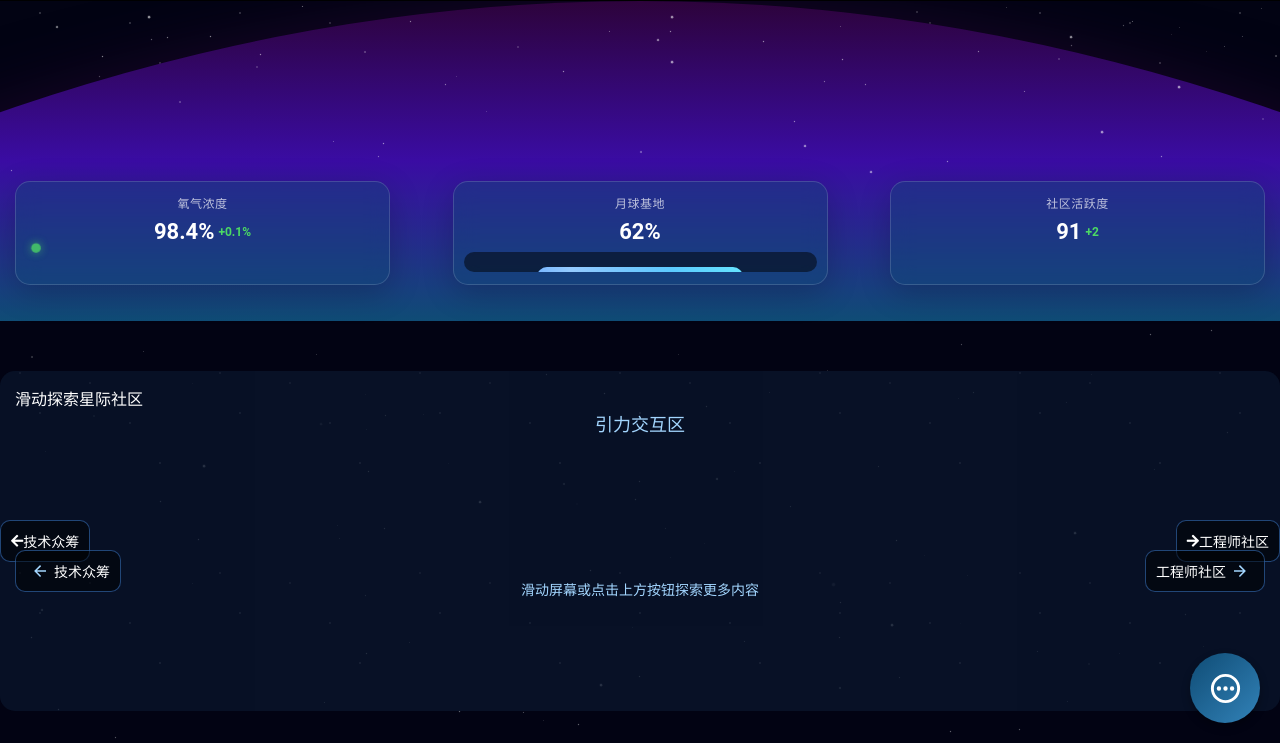
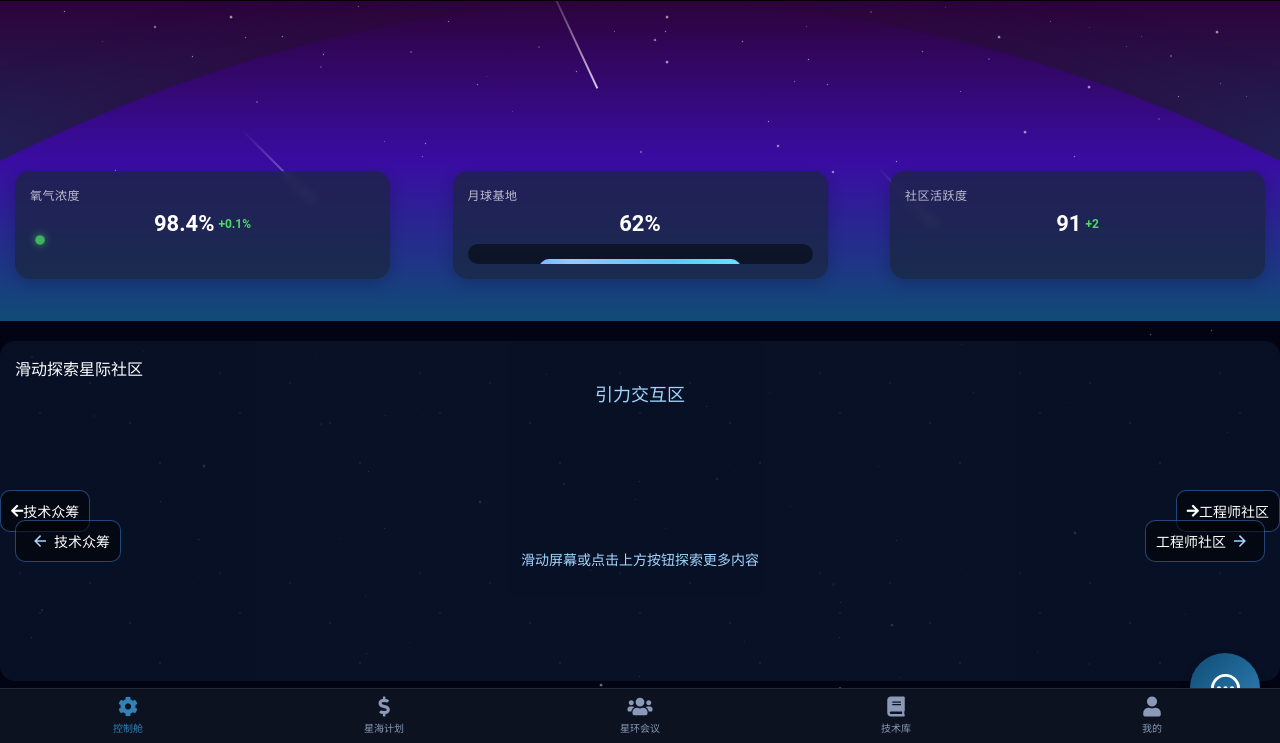
Before and after one commit to Bai2025311/nexusorbital-website, a website: page nexusorbital-mobile-replica.html in a window 1280 px wide. Shown: the part 57-800 px from the top of the page. Drawn offline with Linux system fonts and the light colour scheme.

Commit message:
手机端社区页面效果修复2025年3月22日-16点27分

```diff
--- a/nexusorbital-mobile-replica.html
+++ b/nexusorbital-mobile-replica.html
@@ -3,7 +3,7 @@
 <head>
     <meta charset="UTF-8">
     <meta name="viewport" content="width=device-width, initial-scale=1.0, maximum-scale=1.0, user-scalable=no">
-    <title>Stellar Habitat - 星际控制舱</title>
+    <title>NexusOrbital</title>
     <link rel="stylesheet" href="https://cdnjs.cloudflare.com/ajax/libs/font-awesome/6.4.0/css/all.min.css?v=20250322">
     <link href="https://cdn.jsdelivr.net/npm/@fortawesome/fontawesome-free@5.15.4/css/all.min.css?v=20250322" rel="stylesheet">
     <style>
@@ -21,6 +21,7 @@
             padding: 0;
             margin: 0;
             overflow-x: hidden;
+            padding-bottom: 55px; /* 为底部导航留出空间 */
         }
 
         /* 星空背景 */
@@ -420,21 +421,20 @@
         .dome-container {
             position: relative;
             overflow: visible;
-            padding-bottom: 0;
-            margin-bottom: 30px;
             height: 320px;
-            z-index: 0;
+            background: linear-gradient(to bottom, #2D033B, #0F4C75);
+            border-bottom-left-radius: 50% 20%;
+            border-bottom-right-radius: 50% 20%;
         }
 
         /* 穹顶SVG区域 */
         .dome-svg-container {
             position: absolute;
-            width: 120%;
-            height: 100%;
-            z-index: -1;
-            overflow: visible;
-            left: -10%;
             top: 0;
+            left: 0;
+            width: 100%;
+            height: 100%;
+            z-index: 0;
         }
 
         #dome-path {
@@ -488,30 +488,19 @@
         .stats-container {
             display: flex;
             justify-content: space-between;
-            padding: 0 15px;
-            margin-top: 180px;
-            position: relative;
-            z-index: 5;
+            padding: 10px 15px;
+            margin-top: 160px;
+            position: relative;
+            z-index: 2;
         }
 
         .stat-box {
+            background: rgba(27, 38, 59, 0.7);
+            border-radius: 15px;
+            padding: 15px;
             width: 30%;
-            background-color: rgba(15, 76, 117, 0.4);
-            border: 1px solid rgba(255, 255, 255, 0.15);
-            border-radius: 15px;
-            padding: 12px 10px;
-            box-shadow: 0 8px 32px rgba(0, 0, 0, 0.2);
-            backdrop-filter: blur(10px);
-            -webkit-backdrop-filter: blur(10px);
-            text-align: center;
-            transform: translateY(0);
-            transition: transform 0.3s ease, box-shadow 0.3s ease;
-            overflow: hidden;
-        }
-
-        .stat-box:active {
-            transform: translateY(-5px);
-            box-shadow: 0 12px 32px rgba(0, 0, 0, 0.3);
+            box-shadow: 0 4px 15px rgba(0, 0, 0, 0.2);
+            backdrop-filter: blur(5px);
         }
 
         .stat-name {
@@ -608,64 +597,45 @@
         /* 添加流星效果 */
         .shooting-star {
             position: absolute;
+            height: 2px;
+            background: linear-gradient(to right, rgba(255, 255, 255, 0), rgba(255, 255, 255, 0.8));
+            animation: shooting 3s linear infinite;
+            z-index: 1;
+        }
+
+        .shooting-star-1 {
+            top: 20%;
+            left: 10%;
             width: 100px;
-            height: 1px;
-            background: linear-gradient(to right, rgba(255, 255, 255, 0) 0%, rgba(255, 255, 255, 1) 50%, rgba(255, 255, 255, 0) 100%);
-            transform: rotate(-45deg);
-            animation: shooting 3s infinite ease-out;
-            opacity: 0;
-            border-radius: 100%;
-            z-index: 1;
-        }
-
-        .shooting-star::before {
-            content: '';
-            position: absolute;
-            width: 4px;
-            height: 4px;
-            border-radius: 50%;
-            background-color: white;
-            box-shadow: 0 0 20px 0 white;
-            top: -1.5px;
-            right: 0;
+            transform: rotate(45deg);
+            animation-delay: 1s;
+        }
+
+        .shooting-star-2 {
+            top: 30%;
+            left: 60%;
+            width: 80px;
+            transform: rotate(25deg);
+            animation-delay: 4s;
+        }
+
+        .shooting-star-3 {
+            top: 10%;
+            left: 40%;
+            width: 120px;
+            transform: rotate(65deg);
+            animation-delay: 7s;
         }
 
         @keyframes shooting {
             0% {
+                transform: translateX(0) translateY(0) rotate(45deg);
+                opacity: 1;
+            }
+            100% {
+                transform: translateX(300px) translateY(300px) rotate(45deg);
                 opacity: 0;
-                transform: translateX(0) translateY(0) rotate(-45deg);
-            }
-            15% {
-                opacity: 1;
-            }
-            30% {
-                opacity: 0;
-                transform: translateX(-200px) translateY(200px) rotate(-45deg);
-            }
-            100% {
-                opacity: 0;
-                transform: translateX(-200px) translateY(200px) rotate(-45deg);
-            }
-        }
-
-        .shooting-star-1 {
-            top: 20px;
-            left: 20%;
-            animation-delay: 0s;
-        }
-
-        .shooting-star-2 {
-            top: 70px;
-            left: 75%;
-            width: 150px;
-            animation-delay: 3s;
-        }
-
-        .shooting-star-3 {
-            top: 40px;
-            left: 50%;
-            width: 80px;
-            animation-delay: 6s;
+            }
         }
 
         /* AI任务舱 - 悬浮球形助手 */
@@ -995,32 +965,34 @@
             bottom: 0;
             left: 0;
             width: 100%;
-            background-color: rgba(10, 18, 30, 0.8);
-            backdrop-filter: blur(10px);
-            -webkit-backdrop-filter: blur(10px);
+            background-color: #0c1220;
             display: flex;
             justify-content: space-around;
-            padding: 10px 0;
-            box-shadow: 0 -2px 10px rgba(0, 0, 0, 0.3);
+            align-items: center;
+            height: 55px;
             z-index: 1000;
+            border-top: 1px solid rgba(255, 255, 255, 0.1);
         }
 
         .nav-item {
             display: flex;
             flex-direction: column;
             align-items: center;
-            color: rgba(255, 255, 255, 0.6);
-            font-size: 12px;
+            color: #8a9ab8;
+            padding: 5px 0;
+            font-size: 10px;
             text-decoration: none;
-        }
-
-        .nav-item i {
+            flex: 1;
+            text-align: center;
+        }
+
+        .nav-item.active {
+            color: #3282b8;
+        }
+
+        .nav-icon {
             font-size: 20px;
             margin-bottom: 3px;
-        }
-
-        .nav-item.active {
-            color: #0ea5e9;
         }
 
         /* Toast提示 */
@@ -1356,7 +1328,7 @@
 
         <!-- 顶部导航 -->
         <div class="header">
-            <h1 class="title">Stellar Habitat</h1>
+            <h1 class="title">NexusOrbital</h1>
         </div>
 
         <!-- 穹顶区域 - 环境数据控制舱 -->
@@ -1605,6 +1577,30 @@
         </div>
     </div>
 
+    <!-- 底部导航栏 -->
+    <div class="bottom-nav">
+        <a href="#" class="nav-item active">
+            <i class="nav-icon fas fa-cog"></i>
+            <span>控制舱</span>
+        </a>
+        <a href="#" class="nav-item">
+            <i class="nav-icon fas fa-dollar-sign"></i>
+            <span>星海计划</span>
+        </a>
+        <a href="#" class="nav-item">
+            <i class="nav-icon fas fa-users"></i>
+            <span>星环会议</span>
+        </a>
+        <a href="#" class="nav-item">
+            <i class="nav-icon fas fa-book"></i>
+            <span>技术库</span>
+        </a>
+        <a href="#" class="nav-item">
+            <i class="nav-icon fas fa-user"></i>
+            <span>我的</span>
+        </a>
+    </div>
+
     <script>
         document.addEventListener('DOMContentLoaded', function() {
             // 初始化动态效果
@@ -1865,6 +1861,7 @@
             // 初始化隐藏附加模块
             const crowdInnovation = document.getElementById('crowdInnovation');
             const engineerCommunity = document.getElementById('engineerCommunity');
+            const gravityInteraction = document.getElementById('gravityInteraction');
 
             if (crowdInnovation) crowdInnovation.style.display = 'none';
             if (engineerCommunity) engineerCommunity.style.display = 'none';
@@ -1878,6 +1875,7 @@
                     if (crowdInnovation) {
                         crowdInnovation.style.display = 'block';
                         if (engineerCommunity) engineerCommunity.style.display = 'none';
+                        document.body.style.overflow = 'hidden';
                     }
                 });
             }
@@ -1887,16 +1885,49 @@
                     if (engineerCommunity) {
                         engineerCommunity.style.display = 'block';
                         if (crowdInnovation) crowdInnovation.style.display = 'none';
+                        document.body.style.overflow = 'hidden';
                     }
                 });
             }
 
-            // 添加回主页按钮事件
-            document.querySelector('.header').addEventListener('click', function() {
-                if (crowdInnovation) crowdInnovation.style.display = 'none';
-                if (engineerCommunity) engineerCommunity.style.display = 'none';
+            // 添加返回按钮事件
+            const backButtons = document.querySelectorAll('.back-button');
+            backButtons.forEach(function(btn) {
+                btn.addEventListener('click', function() {
+                    if (crowdInnovation) crowdInnovation.style.display = 'none';
+                    if (engineerCommunity) engineerCommunity.style.display = 'none';
+                    document.body.style.overflow = 'auto';
+                });
             });
         }
+
+        // 修复社区加载问题
+        document.addEventListener('DOMContentLoaded', function() {
+            // 使用setTimeout模拟完成加载
+            setTimeout(function() {
+                const loadingElements = document.querySelectorAll('.loading-indicator');
+                loadingElements.forEach(function(el) {
+                    el.style.display = 'none';
+                });
+
+                // 显示内容元素
+                const contentElements = document.querySelectorAll('.content-wrapper');
+                contentElements.forEach(function(el) {
+                    el.style.display = 'block';
+                });
+            }, 1000);
+
+            // 设置底部导航交互
+            const navItems = document.querySelectorAll('.nav-item');
+            navItems.forEach(function(item) {
+                item.addEventListener('click', function() {
+                    navItems.forEach(function(i) {
+                        i.classList.remove('active');
+                    });
+                    this.classList.add('active');
+                });
+            });
+        });
     </script>
 </body>
 </html>
```
